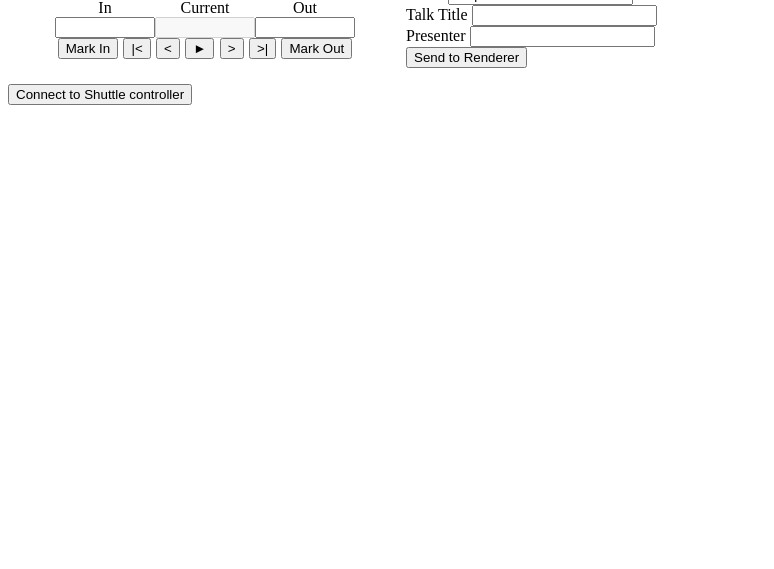
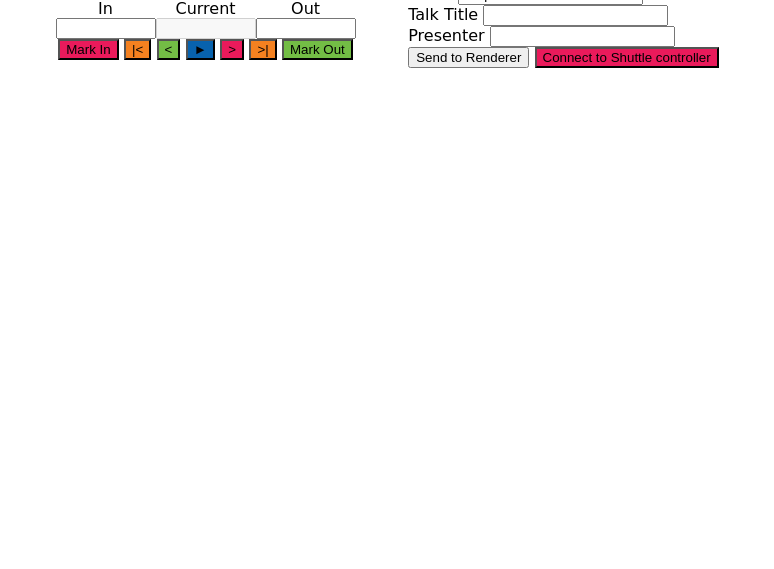
Before and after one commit to Hacks-R-Us/hackyplayer, a Flask app: page /log/1/1 in a window 1280 px wide. Shown: the part 231-800 px from the top of the page, without its empty margins (0-774 px from the left). Run offline with Flask 3, Linux system fonts and the light colour scheme; parts of the project's set-up code (start-up, migrations or seed data) failed here and were passed over.

Commit message:
Branding!

```diff
--- a/static/css/base.css
+++ b/static/css/base.css
@@ -1,3 +1,25 @@
+@font-face { font-family: open-dyslexic; src: url('fonts/OpenDyslexic3-Regular.ttf'); }
+
+body {
+	font-family: "Comic Sans MS", "open-dyslexic";
+}
+
+div.fisher-price>button:nth-of-type(4n+1) {
+	background-color: #ea1a5b;
+}
+
+div.fisher-price>button:nth-of-type(4n+2) {
+	background-color: #f48120;
+}
+
+div.fisher-price>button:nth-of-type(4n+3) {
+	background-color: #73bd45;
+}
+
+div.fisher-price>button:nth-of-type(4n) {
+	background-color: #0862ad;
+}
+
 table {
     text-align: left
 }
--- a/templates/log.html
+++ b/templates/log.html
@@ -29,7 +29,7 @@
                             <input id="outtc" name="end_tc" type="text" class="timecode"/>
                         </div>
                     </div>
-                <div class="row">
+                    <div class="row fisher-price">
                         <button type="button" onclick="bmi()">Mark In</button>
                         <button type="button" onclick="bgi()">|&lt</button>
                         <button type="button" onclick="bfb()">&lt;</button>
@@ -54,11 +54,14 @@
                         <label>Presenter</label>
                         <input id="presenter" name="presenter" type="text"/>
                     </div>
+                    <div class="fisher-price">
                         <input type="submit" value="Send to Renderer"/>
+                        <button type="button" onclick="get_shuttle()">Connect to Shuttle controller</button><br/>
+                    </div>
+
                 </div>
             </div>
         </form>
-        <button type="button" onclick="get_shuttle()">Connect to Shuttle controller</button><br/>
         <button type="button" onclick="show_help()" class="help">?</button>
         <div id="instructions" class="help_dropdown">
             <h1>Instructions</h1>
```
Lines whose indentation alone changed are shown as unchanged.
